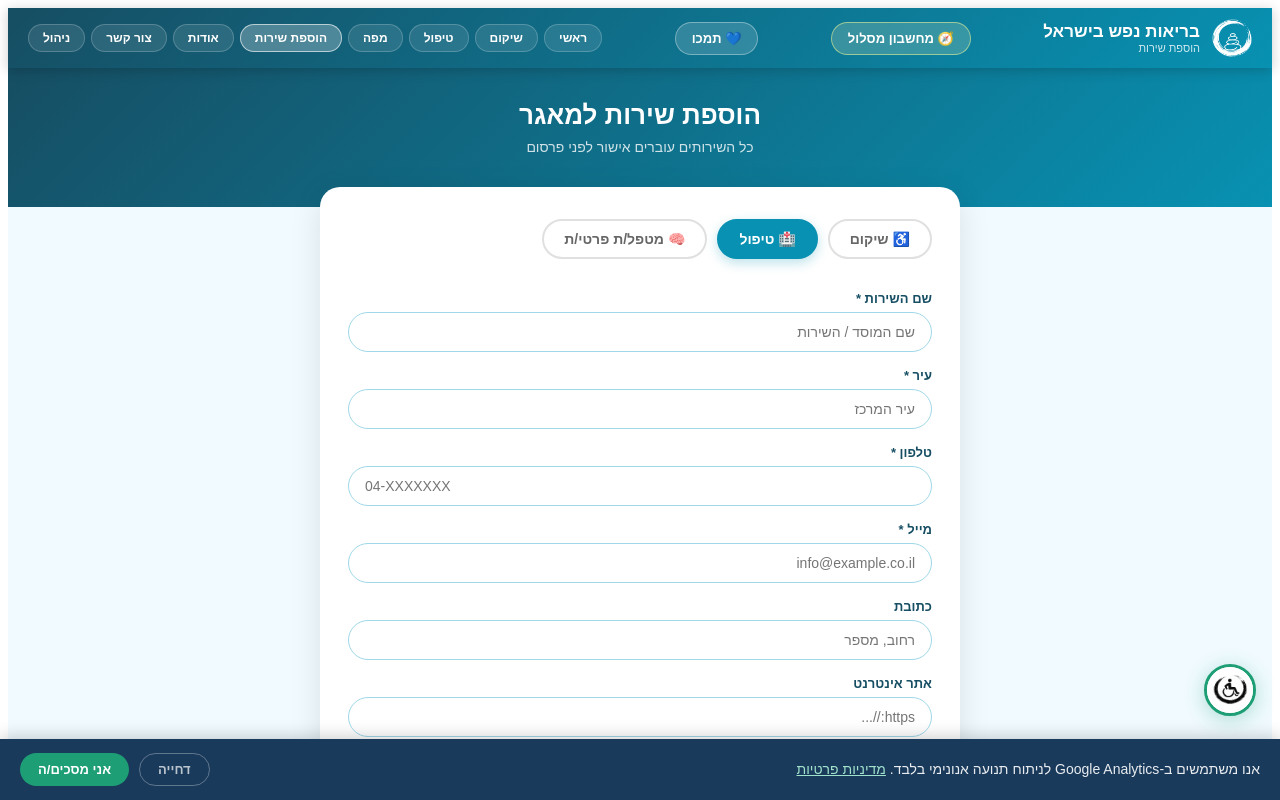
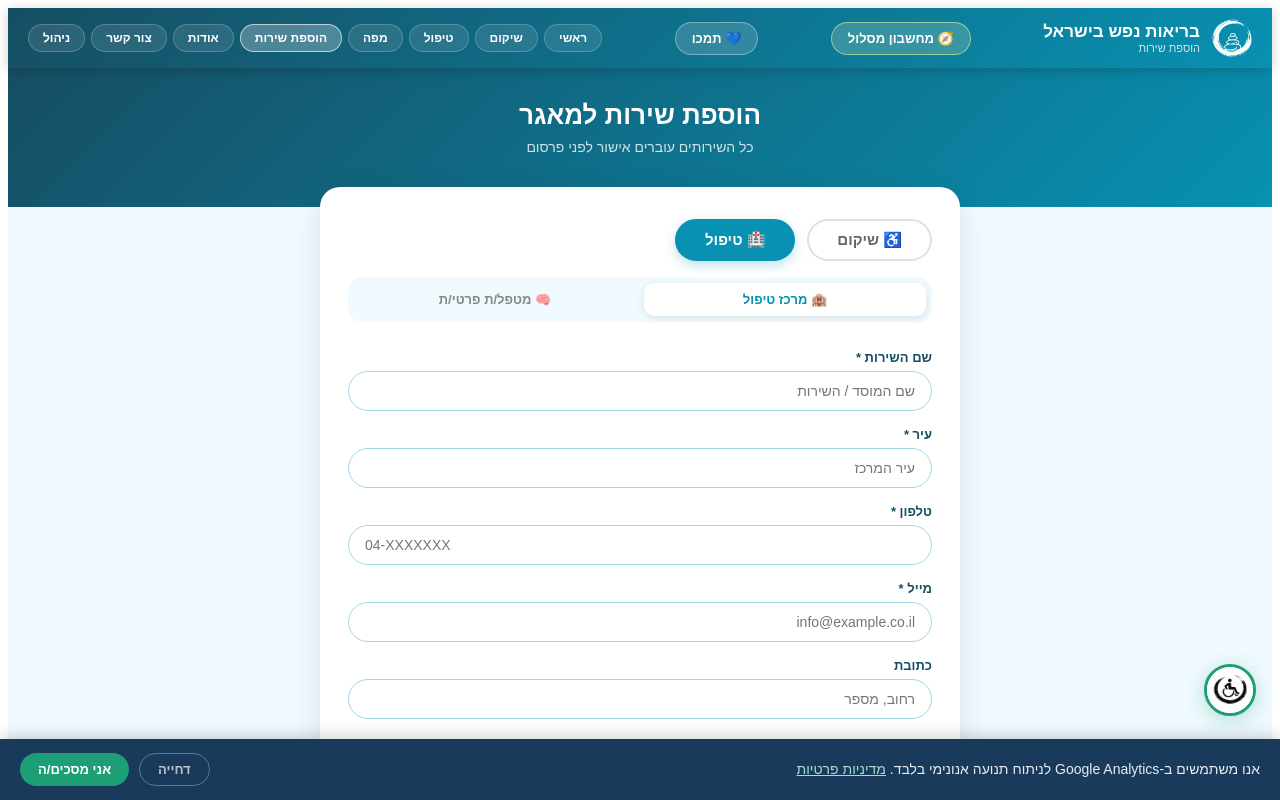
Before and after one commit to sivantelem-commits/rehab-directory, a Next.js app: page /register in a window 1280 px wide. Both pictures are taken after a click on the button "🏥 טיפול". Shown: the top 800 px of the page. Built offline with nearby package versions, Linux system fonts and the light colour scheme.

Commit message:
Update register.js

```diff
--- a/pages/register.js
+++ b/pages/register.js
@@ -159,8 +159,8 @@ export default function Register() {
   }
 
   const isRehab  = tab === 'rehab'
-  const color    = tab === 'treatment' ? '#0891B2' : tab === 'practitioner' ? PRACTITIONER_COLOR : '#8B00D4'
-  const darkColor = tab === 'treatment' ? '#164E63' : tab === 'practitioner' ? PRACTITIONER_DARK  : '#4C0080'
+  const color    = isRehab ? '#8B00D4' : '#0891B2'
+  const darkColor = isRehab ? '#4C0080' : '#164E63'
 
   const subcategories = isRehab && form.category ? (CATEGORIES[form.category]?.subcategories || []) : []
 
@@ -173,8 +173,8 @@ export default function Register() {
   const lbl = { display: 'block', fontSize: 13, fontWeight: 700, color: darkColor, marginBottom: 6 }
 
   // סגנונות ספציפיים למטפלים
-  const pInp = { ...inp, border: '1.5px solid #a0c8e0' }
-  const pLbl = { ...lbl, color: PRACTITIONER_DARK }
+  const pInp = { ...inp, border: '1.5px solid #a0d8e8' }
+  const pLbl = { ...lbl, color: '#164E63' }
 
   if (!mounted) return null
 
@@ -183,7 +183,7 @@ export default function Register() {
       <Head>
         <title>הוספת שירות | מאגר בריאות הנפש</title>
       </Head>
-      <div dir="rtl" style={{ minHeight: '100vh', background: tab === 'practitioner' ? '#f0f7ff' : isRehab ? '#faf5ff' : '#f0faff', fontFamily: "'Nunito','Arial',sans-serif" }}>
+      <div dir="rtl" style={{ minHeight: '100vh', background: isRehab ? '#faf5ff' : '#f0faff', fontFamily: "'Nunito','Arial',sans-serif" }}>
 
         {/* ניווט */}
         <header style={{
@@ -223,23 +223,44 @@ export default function Register() {
         <main style={{ maxWidth: 640, margin: '-20px auto 0', padding: '0 16px 60px', position: 'relative' }}>
           <div style={{ background: 'white', borderRadius: 20, padding: '32px 28px', boxShadow: '0 8px 32px rgba(0,0,0,.1)' }}>
 
-            {/* ── כפתורי טאב ── */}
-            <div style={{ display: 'flex', gap: 10, marginBottom: 32, flexWrap: 'wrap' }}>
+            {/* ── טאבים ראשיים ── */}
+            <div style={{ display: 'flex', gap: 12, marginBottom: tab === 'treatment' || tab === 'practitioner' ? 16 : 32, flexWrap: 'wrap' }}>
               {[
-                ['rehab',        '♿ שיקום',           '#8B00D4'],
-                ['treatment',    '🏥 טיפול',           '#0891B2'],
-                ['practitioner', '🧠 מטפל/ת פרטי/ת',  PRACTITIONER_COLOR],
-              ].map(([id, label, col]) => (
-                <button key={id} onClick={() => handleTabChange(id)} style={{
-                  padding: '10px 20px', borderRadius: 999, fontWeight: 800, fontSize: 14,
-                  cursor: 'pointer', fontFamily: "'Nunito',sans-serif", transition: 'all .15s',
-                  border: `2px solid ${tab === id ? col : '#e0e0e0'}`,
-                  background: tab === id ? col : 'white',
-                  color: tab === id ? 'white' : '#666',
-                  boxShadow: tab === id ? `0 4px 12px ${col}44` : 'none',
-                }}>{label}</button>
-              ))}
+                ['rehab',     '♿ שיקום', '#8B00D4'],
+                ['treatment', '🏥 טיפול', '#0891B2'],
+              ].map(([id, label, col]) => {
+                const active = (id === 'rehab' && tab === 'rehab') || (id === 'treatment' && (tab === 'treatment' || tab === 'practitioner'))
+                return (
+                  <button key={id} onClick={() => handleTabChange(id)} style={{
+                    padding: '10px 28px', borderRadius: 999, fontWeight: 800, fontSize: 15,
+                    cursor: 'pointer', fontFamily: "'Nunito',sans-serif", transition: 'all .15s',
+                    border: `2px solid ${active ? col : '#e0e0e0'}`,
+                    background: active ? col : 'white',
+                    color: active ? 'white' : '#666',
+                    boxShadow: active ? `0 4px 12px ${col}44` : 'none',
+                  }}>{label}</button>
+                )
+              })}
             </div>
+
+            {/* ── תת-טאבים של טיפול ── */}
+            {(tab === 'treatment' || tab === 'practitioner') && (
+              <div style={{ display: 'flex', gap: 8, marginBottom: 28, background: '#f0faff', borderRadius: 14, padding: 6 }}>
+                {[
+                  ['treatment',    '🏨 מרכז טיפול'],
+                  ['practitioner', '🧠 מטפל/ת פרטי/ת'],
+                ].map(([id, label]) => (
+                  <button key={id} onClick={() => handleTabChange(id)} style={{
+                    flex: 1, padding: '9px 16px', borderRadius: 10, fontWeight: 700, fontSize: 13,
+                    cursor: 'pointer', fontFamily: "'Nunito',sans-serif", transition: 'all .15s',
+                    border: 'none',
+                    background: tab === id ? 'white' : 'transparent',
+                    color: tab === id ? '#0891B2' : '#888',
+                    boxShadow: tab === id ? '0 2px 8px rgba(0,0,0,0.1)' : 'none',
+                  }}>{label}</button>
+                ))}
+              </div>
+            )}
 
             {/* ── בחרו סוג ── */}
             {!tab && (
```
